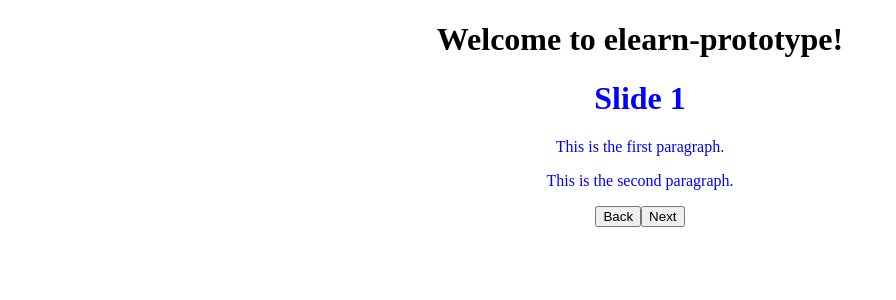
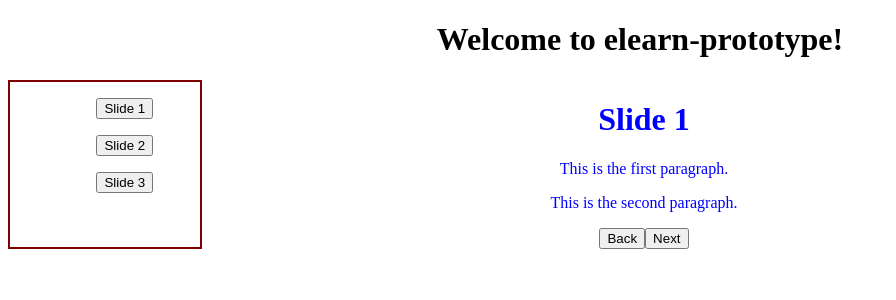
Before and after one commit to kodster28/elearn-prototype, an Angular app: page / in a window 1280 px wide. Shown: the top 300 px of the page, without its empty margins (0-896 px from the left). Built offline with nearby package versions, Linux system fonts and the light colour scheme.

Commit message:
Built the navigation bar

```diff
--- a/src/app/slide/slide.component.css
+++ b/src/app/slide/slide.component.css
@@ -1,3 +1,22 @@
+#slide {
+  display: flex;
+  flex-direction: row;
+  justify-content: flex-start;
+}
+
+#slide_content {
+  width: 70%;
+  align-self: center;
+}
+
+#nav {
+  display: flex;
+  flex-direction: column;
+  list-style-type: none;
+  width: 15%;
+  border: 2px solid maroon;
+}
+
 .blue {
   color: blue;
 }
--- a/src/app/slide/slide.component.html
+++ b/src/app/slide/slide.component.html
@@ -1,9 +1,18 @@
-<div class = {{slideData[currentSlide].slide_type}}>
+<div id = 'slide'>
+    <div id='nav'>
+        <li>
+          <ul *ngFor= "let slide of slideData; let i = index"><button (click)="setValue(i)">{{slide.slide_title}}</button></ul>
+        </li>
+      </div>
+
+    <div id = "slide_content" class = {{slideData[currentSlide].slide_type}}>
       <h1>{{slideData[currentSlide].slide_title}}</h1>
       <p *ngFor = "let paragraph of slideData[currentSlide].slide_content">{{paragraph}}</p>
       <img *ngIf = "slideData[currentSlide].slide_image" src={{slideData[currentSlide].slide_image}}>
-</div>
     <div>
       <button (click)="previousSlide()">Back</button>
       <button (click)="nextSlide()">Next</button>
     </div>
+    </div>
+
+</div>
--- a/src/app/slide/slide.component.ts
+++ b/src/app/slide/slide.component.ts
@@ -26,4 +26,8 @@ export class SlideComponent implements OnInit {
         this.currentSlide--;
       }
     }
+
+    setValue(input): void {
+      this.currentSlide = input;
+    }
 }
```
Lines whose indentation alone changed are shown as unchanged.
